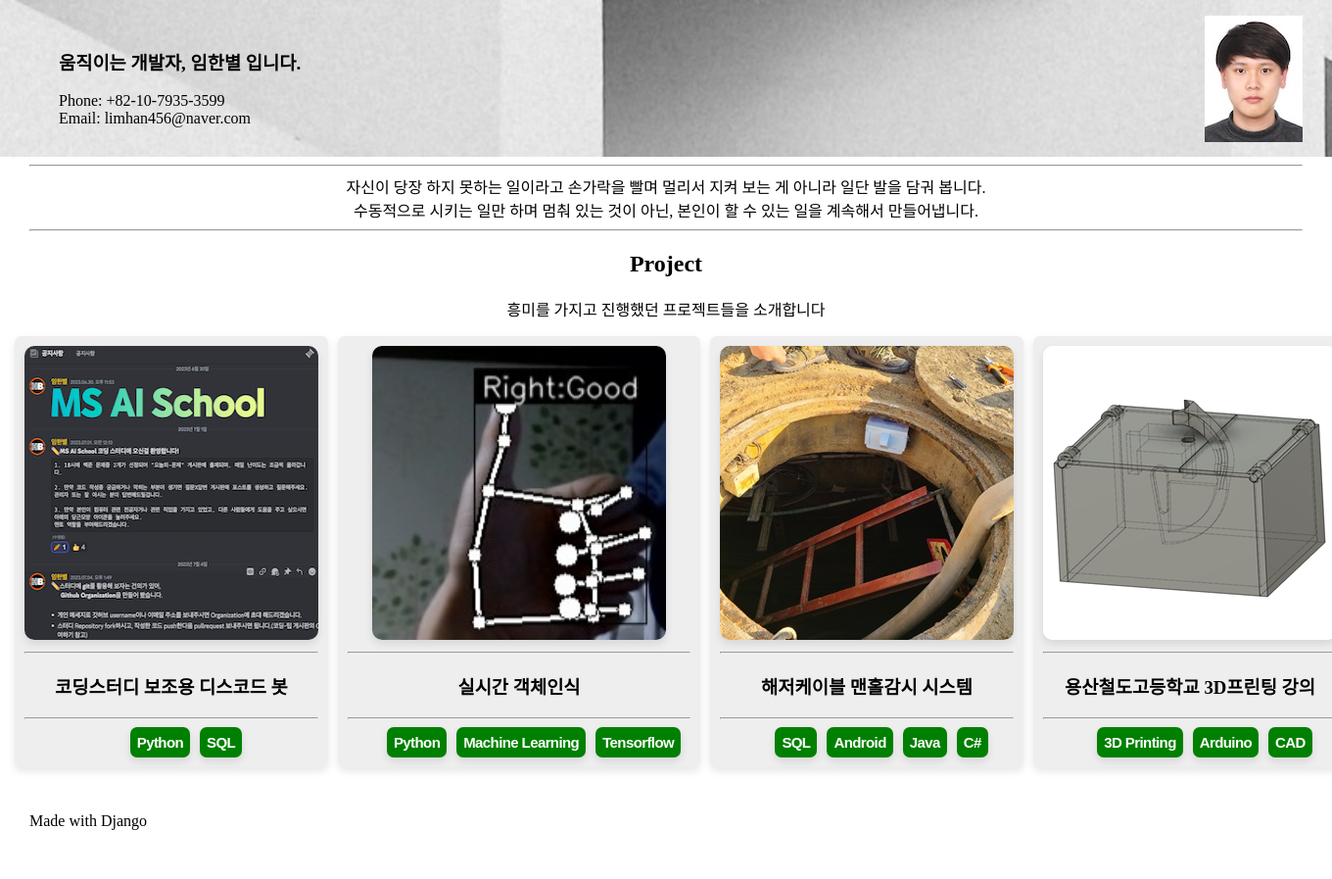
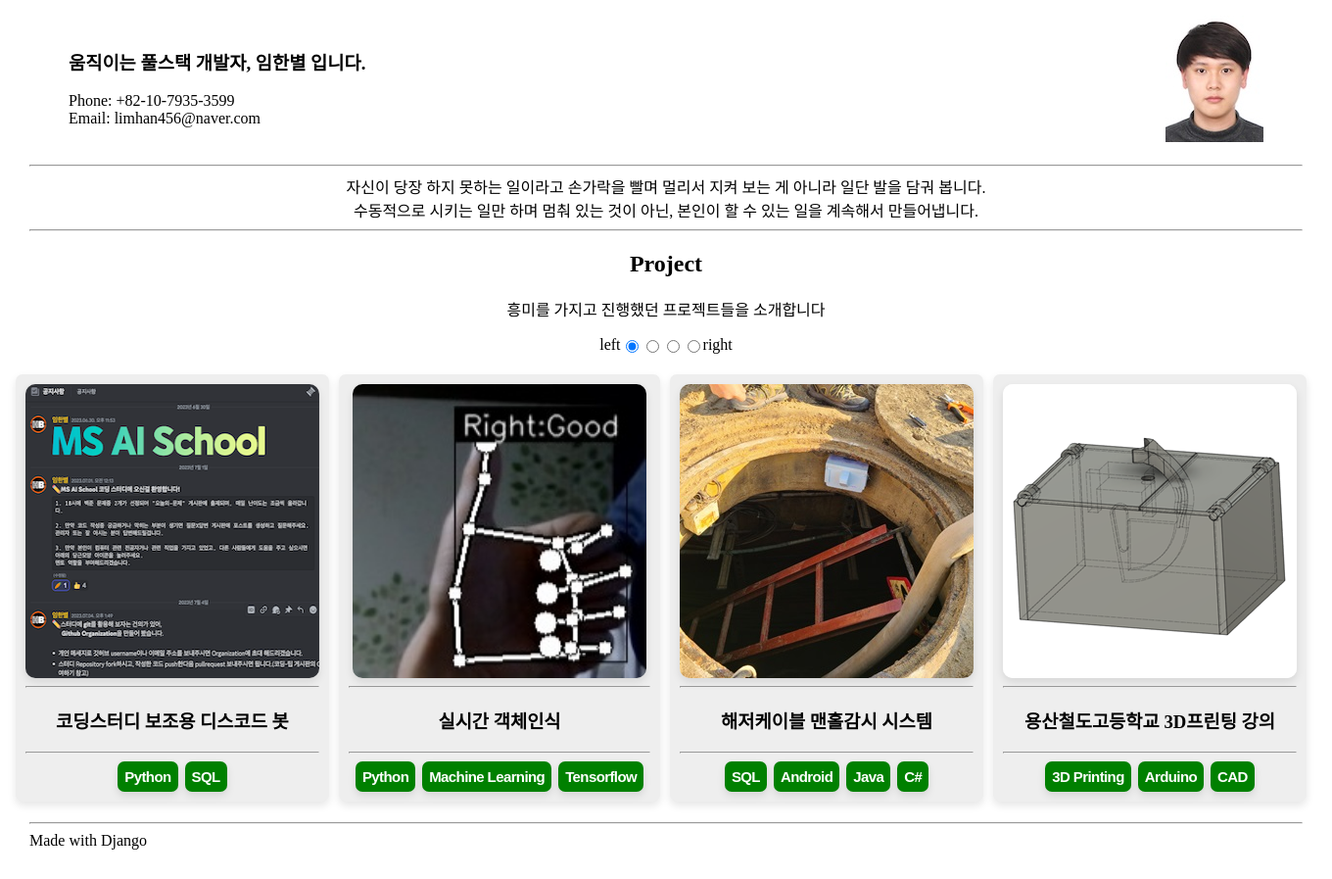
Before and after one commit to Adihang/portfolio_with_django, a Django app: page / in a window 1360 px wide; the page is wider, and only the part inside the window is pictured. Shown: that part at 98% size. Before the commit the page ends 847 px from the top of that part, so only its background shows below. Run offline with Django 5.2, Linux system fonts and the light colour scheme; data comes from the database, SQL or seed files in the repository; both versions use the stored data as it was after the commit.

```diff
--- /dev/null
+++ b/static/css/style.css
@@ -0,0 +1,127 @@
+
+.main_contents{
+    padding-left: 30px;
+    padding-right: 30px;
+    text-align: center;
+}
+.base_banner {
+    margin-right: 30;
+    margin-left: 30;
+    display: flex;
+    align-items: center; /* 수직 가운데 정렬 */
+}
+
+.base_text {
+flex: 1; /* 남은 공간을 모두 차지하도록 설정하여 오른쪽 정렬됨 */
+margin-left: 10px;
+padding: 30px;
+}
+
+.profile_img {
+margin-left: auto; /* 왼쪽 여백을 auto로 설정하여 오른쪽 정렬됨 */
+max-height: 150px;
+margin-right: 40px;
+}
+
+textarea {
+    width: 100%;
+}
+
+input[type=submit] {
+    margin-top:10px;
+}
+
+body, html {
+    height: 100%;
+    margin: 0;
+  }
+.project_detail_page {
+    display: inline-block;
+    padding-left: 30px;
+    padding-right: 30px;
+    box-shadow: 0 4px 8px rgba(0, 0, 0, 0.1);
+}
+.project_detail_title {
+    padding: 10;
+    text-align: center;
+}
+.project_detail_content{
+    display: inline-block;
+    padding-left: 30px;
+    padding-right: 30px;
+}
+.tags {
+    list-style-type: none; /* 리스트 마커 제거 */
+    padding-left: 7px;
+    display: flex;
+    justify-content: center; /* 수평 가운데 정렬 */
+    align-items: center; /* 수직 가운데 정렬 */
+}
+.tag {
+    box-shadow: 0 4px 8px rgba(0, 0, 0, 0.1);
+    background-color: green;
+    padding: 7px;
+    margin-right: 7px;
+    white-space: nowrap;
+    border-radius: 7px;
+    display: inline-block;
+    color: white;
+    text-align: center;
+    font-family: Pretendard, sans-serif;
+    font-size: 15px;
+    font-weight: 600;
+    letter-spacing: -0.6px;
+}
+
+.md_img{
+    max-width: 80%;
+}
+
+
+.projects{
+    text-align: center;
+}
+.projects_slide{
+    display: flex;
+    margin-top: 16px;
+    justify-content: center; /* 수평 가운데 정렬 */
+    align-items: center; /* 수직 가운데 정렬 */
+}
+.project_cards{
+    list-style-type: none; /* 리스트 마커 제거 */
+    padding: 5;
+    display: flex; /* 가로로 나열하기 위해 플렉스 박스로 설정 */
+    text-align: center;
+    justify-content: center; /* 수평 가운데 정렬 */
+    align-items: center; /* 수직 가운데 정렬 */
+
+    .project_card{
+        background-color: rgb(238, 238, 238);
+        margin-right: 10px;
+        display: inline-block;
+        box-shadow: 0 4px 8px rgba(0, 0, 0, 0.1);
+        padding: 10px;
+        border-radius: 7px;
+        justify-content: center; /* 수평 가운데 정렬 */
+        align-items: center; /* 수직 가운데 정렬 */
+        .project_card_img{
+            width: 300px; /* 원하는 너비 설정 */
+            height: 300px;
+            object-fit: fill;
+            display: flex;
+            justify-content: center; /* 수평 가운데 정렬 */
+            align-items: center; /* 수직 가운데 정렬 */
+            border-radius: 10px;
+            display: inline-block;
+            box-shadow: 0 4px 8px rgba(0, 0, 0, 0.1);
+            background-color: white;
+        }
+    }
+}
+
+.foot{
+    display: inline-block;
+    padding-left: 30px;
+    padding-right: 30px;
+    padding-bottom: 30px;
+}
--- a/static/style.css
+++ /dev/null
@@ -1,114 +0,0 @@
-
-.main_contents{
-    padding-left: 30px;
-    padding-right: 30px;
-    text-align: center;
-}
-
-.base_banner {
-    display: flex;
-    align-items: center; /* 수직 가운데 정렬 */
-  }
-
-  .base_text {
-    flex: 1; /* 남은 공간을 모두 차지하도록 설정하여 오른쪽 정렬됨 */
-    margin-left: 30px;
-    padding: 30px;
-  }
-
-  .profile_img {
-    margin-left: auto; /* 왼쪽 여백을 auto로 설정하여 오른쪽 정렬됨 */
-    max-height: 150px;
-    margin-right: 30px;
-  }
-
-textarea {
-    width: 100%;
-}
-
-input[type=submit] {
-    margin-top:10px;
-}
-
-body, html {
-    height: 100%;
-    margin: 0;
-  }
-.project_detail_page {
-    display: inline-block;
-    padding-left: 30px;
-    padding-right: 30px;
-    box-shadow: 0 4px 8px rgba(0, 0, 0, 0.1);
-}
-.project_detail_title {
-    padding: 10;
-    text-align: center;
-}
-.tags {
-    list-style-type: none; /* 리스트 마커 제거 */
-    padding: 5;
-    display: flex;
-    justify-content: center; /* 수평 가운데 정렬 */
-    align-items: center; /* 수직 가운데 정렬 */
-}
-.tag {
-    box-shadow: 0 4px 8px rgba(0, 0, 0, 0.1);
-    background-color: green;
-    margin-right: 10px;
-    white-space: nowrap;
-    border-radius: 7px;
-    display: inline-block;
-    padding: 7px;
-    color: white;
-    text-align: center;
-    font-family: Pretendard, sans-serif;
-    font-size: 15px;
-    font-weight: 600;
-    letter-spacing: -0.6px;
-}
-
-.md_img{
-    max-width: 80%;
-}
-
-
-.projects{
-    text-align: center;
-    .project_cards{
-        list-style-type: none; /* 리스트 마커 제거 */
-        padding: 5;
-        display: flex; /* 가로로 나열하기 위해 플렉스 박스로 설정 */
-        text-align: center;
-        justify-content: center; /* 수평 가운데 정렬 */
-        align-items: center; /* 수직 가운데 정렬 */
-
-        .project_card{
-            background-color: rgb(238, 238, 238);
-            margin-right: 10px;
-            display: inline-block;
-            box-shadow: 0 4px 8px rgba(0, 0, 0, 0.1);
-            padding: 10px;
-            border-radius: 7px;
-            justify-content: center; /* 수평 가운데 정렬 */
-            align-items: center; /* 수직 가운데 정렬 */
-            .project_card_img{
-                width: 300px; /* 원하는 너비 설정 */
-                height: 300px;
-                object-fit: fill;
-                display: flex;
-                justify-content: center; /* 수평 가운데 정렬 */
-                align-items: center; /* 수직 가운데 정렬 */
-                border-radius: 10px;
-                display: inline-block;
-                box-shadow: 0 4px 8px rgba(0, 0, 0, 0.1);
-                background-color: white;
-            }
-        }
-    }
-}
-
-.foot{
-    display: inline-block;
-    height: 30px;
-    padding: 30px;
-}
--- a/templates/base.html
+++ b/templates/base.html
@@ -1,16 +1,17 @@
 {% load static %}
+<link rel="stylesheet" type="text/css" href="{% static 'css/style.css' %}">
 <!doctype html>
 <html lang="ko">
+<link rel="icon" href="{% static 'favicon.png' %}">
 <head>
     <!-- Required meta tags -->
     <meta charset="utf-8">
     <meta name="viewport" content="width=device-width, initial-scale=1, shrink-to-fit=no">
-    <link rel="stylesheet" type="text/css" href="{% static 'style.css' %}">
     <title>hanbyel's portfolio</title>
-    <a class = 'base_banner' style="background-image: url('base_banner.jpg');">
+    <a class = 'base_banner'>
         <div class = "base_text">
             <h3 class = 'base_title'>
-                움직이는 개발자, <b>임한별</b> 입니다.
+                움직이는 풀스택 개발자, <b>임한별</b> 입니다.
             </h3>
             <i class="fa-solid fa-square-phone"></i>
             <div class = "phone">
@@ -24,11 +25,10 @@
     </a>
 </head>
 <body>
-<!-- 기본 템플릿 안에 삽입될 내용 Start -->
+    <div class="base_contents">
         {% block content %}
         {% endblock %}
-<!-- 기본 템플릿 안에 삽입될 내용 End -->
-
+    </div>
     <div class = 'foot'>
         <div>
             Made with Django
--- a/templates/main.html
+++ b/templates/main.html
@@ -11,6 +11,7 @@
         <div class="animation fade-up">
             {% include "main/Projects.html" %}
         </div>
+        <hr>
     </div>
 </div>
 {% endblock %}
--- a/templates/main/ProjectDetail.html
+++ b/templates/main/ProjectDetail.html
@@ -1,9 +1,8 @@
 {% load static %}
-<link rel="stylesheet" type="text/css" href="{% static 'style.css' %}">
+<link rel="stylesheet" type="text/css" href="{% static 'css/style.css' %}">
 <div class="project_detail_page">
     <div class="project_detail">
         <h1 class="project_detail_title">{{ project.title }}</h1>
-        <hr>
         <ul class="tags">
             {% for tag in project.tags.all %}
             <li class="tag">{{ tag.tag }}</li>
--- a/templates/main/Projects.html
+++ b/templates/main/Projects.html
@@ -1,13 +1,24 @@
+{% load static %}
+<link rel="stylesheet" type="text/css" href="{% static 'css/style.css' %}">
+<script src="{% static 'js/projects.js' %}" type="text/javascript"></script>
 <section class="projects">
     <div class="projects_head">
         <div class="projects_title">
-            <h2>Project</h2>
+            <h1>Project</h1>
             <div>흥미를 가지고 진행했던 프로젝트들을 소개합니다</div>
         </div>
+    </div>
+    <div class="projects_slide">
+        <div class="projects_slide__prev slide-left">left</div>
+        {% for project in projects %}
+        <input type="radio" name="slide" id="slide{{ project.id }}" {% if project.id == 1 %}checked{% endif %}>
+        {% endfor %}
+        <div class="projects_slide__next slide-right">right</div>
     </div>
     <ul class="project_cards">
         {% for project in projects %}
         <li class="project_card">
+            <div>
                 <a href="/project/{{ project.id }}/">
                     <img class="project_card_img" src="{{ project.banner_img.url }}" width: 50%/>
                 </a>
@@ -21,6 +32,7 @@
                         {% endfor %}
                     </ul>
                 </div>
+            </div>
         </li>
         {% endfor %}
     </ul>
```
Also changed, not shown: db.sqlite3, media/base_banner.jpg, media/uploads/contents/project/1ddfb4f02a49494ca95376c32dfd0f1a.jpg (added), media/uploads/contents/project/36ed2822f01d40b7ba071e1eb2168ac5.png (added), static/favicon.png (added), static/js/projacts.js (added). Lines whose indentation alone changed are shown as unchanged.
